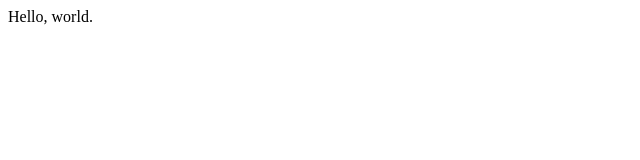
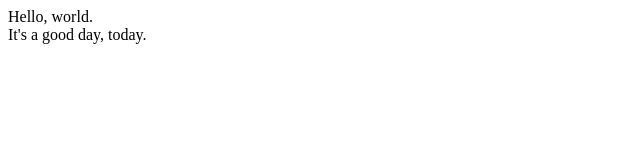
Before and after one commit to adug-git/hello-cs50, a plain HTML site: page hello.html in a window 1280 px wide. Shown: the whole page, without its empty margins (0-640 px from the left). Drawn offline with Linux system fonts and the light colour scheme.

Commit message:
Add a new line.

```diff
--- a/hello.html
+++ b/hello.html
@@ -4,6 +4,7 @@
         <title>Hello</title>
     </head>
     <body>
-        Hello, world.
+	Hello, world. <br>
+	It's a good day, today.
     </body>
 </html>
```
